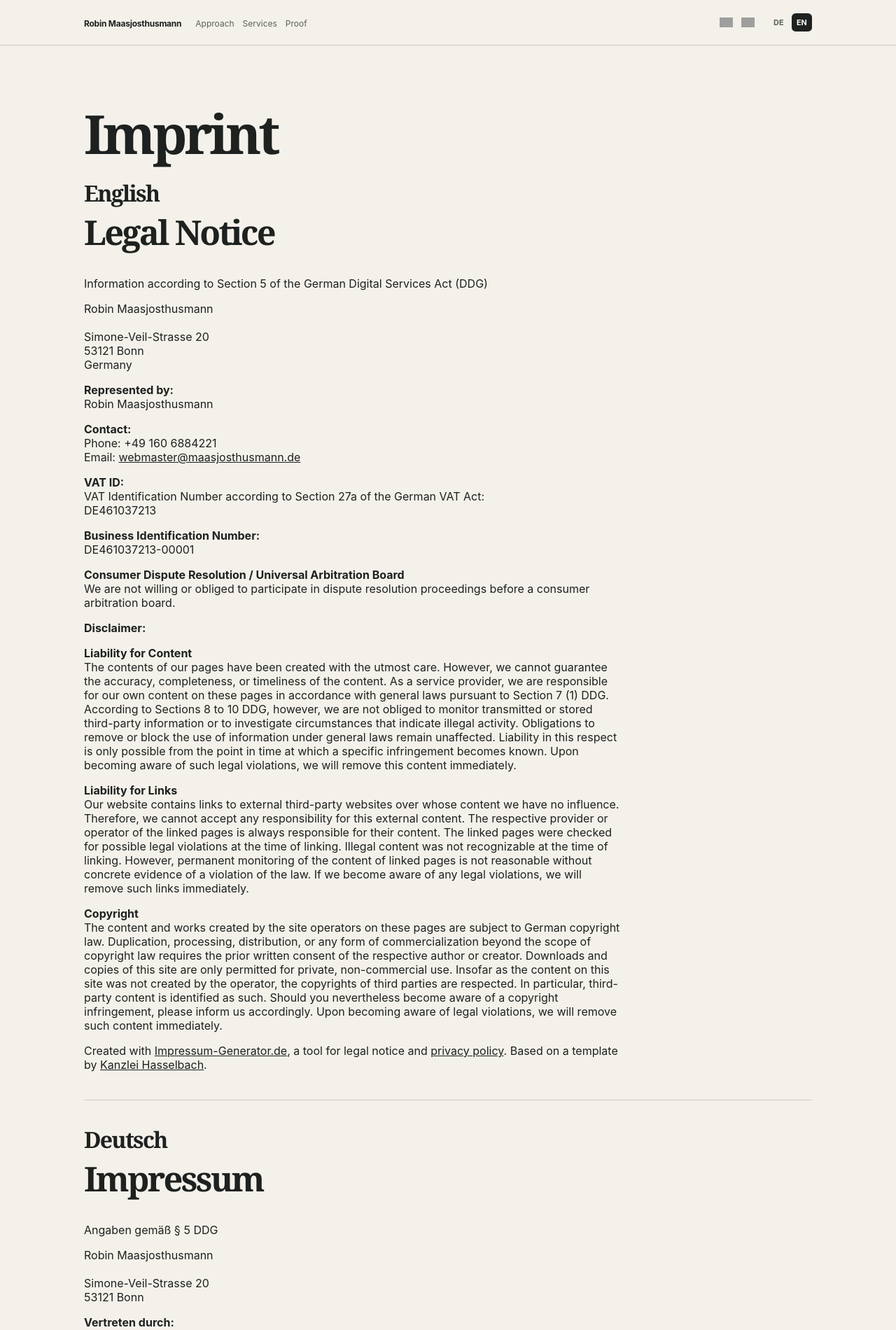
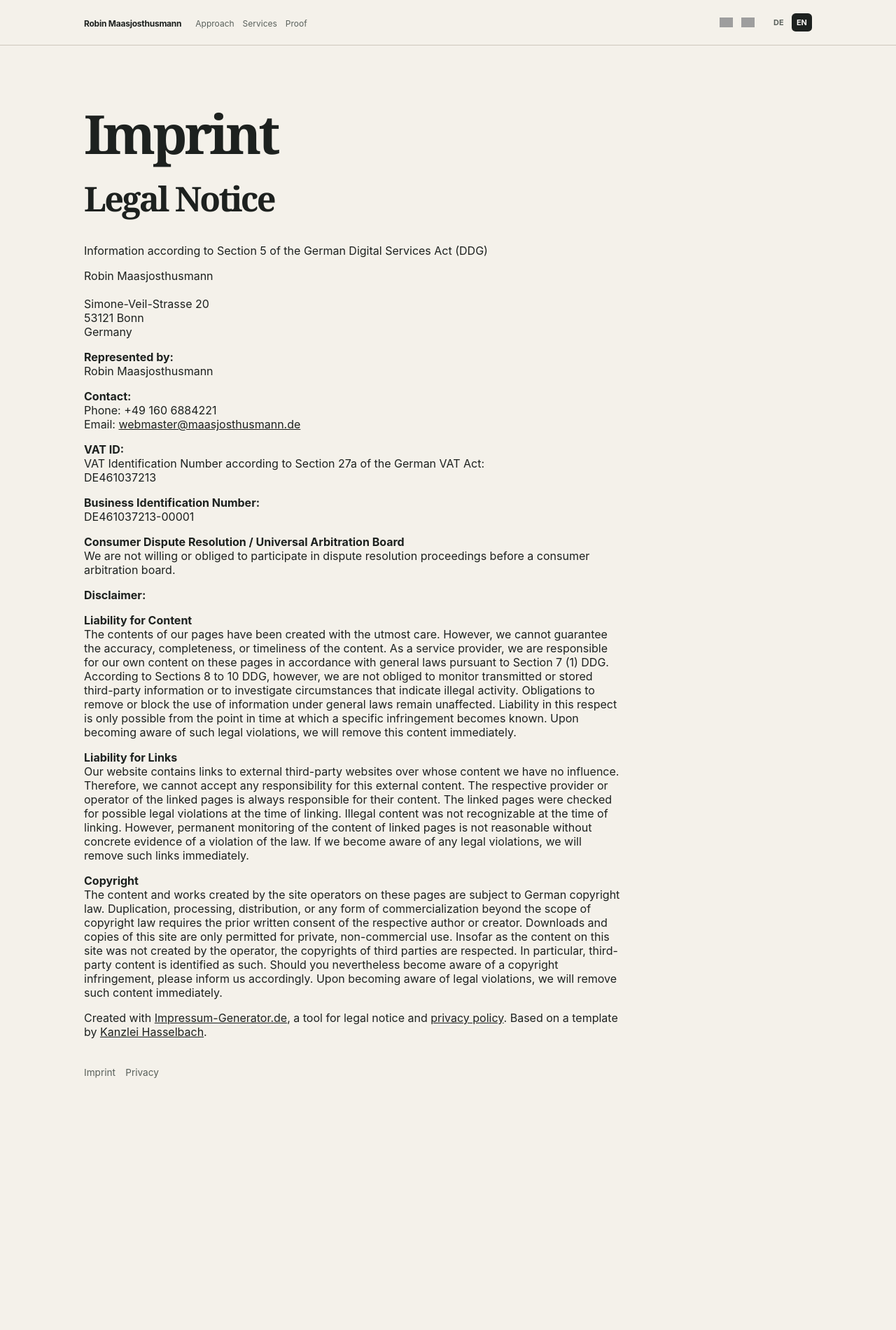
Before and after one commit to RobinMaas95/maasjosthusmann.de, a SvelteKit app: page /impressum in a window 1280 px wide. Shown: the top 1900 px of the page at 70% size. After the commit the page ends 1628 px from the top, so only its background shows below. Built offline with nearby package versions, Linux system fonts and the light colour scheme; grey boxes are pictures that could not be loaded.

Commit message:
feat: show legal pages in active language only

```diff
--- a/src/routes/impressum/+page.svelte
+++ b/src/routes/impressum/+page.svelte
@@ -15,15 +15,11 @@
 	<h1>{content.legal.imprint}</h1>
 
 	<section class="legal-section">
-		<h2>English</h2>
-		{@html impressumEn}
-	</section>
-
-	<hr />
-
-	<section class="legal-section">
-		<h2>Deutsch</h2>
-		{@html impressumDe}
+		{#if $language === 'de'}
+			{@html impressumDe}
+		{:else}
+			{@html impressumEn}
+		{/if}
 	</section>
 
 	<footer class="legal-footer">
@@ -36,8 +32,6 @@
 	.legal-page { padding-bottom: 5.5rem; padding-top: 5.5rem; }
 	.legal-page h1 { margin-bottom: 2rem; }
 	:global(.legal-section p) { margin: 0 0 1rem; max-width: 48rem; }
-	.legal-section h2 { font-size: clamp(1.4rem, 3vw, 2rem); margin-top: 0; margin-bottom: 1rem; }
-	.legal-page hr { margin: 2.5rem 0; border: 0; border-top: 1px solid var(--line); }
 	.legal-footer { display: flex; flex-wrap: wrap; gap: 0.9rem; margin-top: 2.5rem; color: var(--muted); font-size: 0.85rem; }
 	.legal-footer a { color: var(--muted); text-decoration: none; }
 	.legal-footer a:hover { text-decoration: underline; text-underline-offset: 0.25em; }
--- a/src/routes/privacy/+page.svelte
+++ b/src/routes/privacy/+page.svelte
@@ -15,15 +15,11 @@
 	<h1>{content.legal.privacy}</h1>
 
 	<section class="legal-section">
-		<h2>English</h2>
-		{@html privacyEn}
-	</section>
-
-	<hr />
-
-	<section class="legal-section">
-		<h2>Deutsch</h2>
-		{@html privacyDe}
+		{#if $language === 'de'}
+			{@html privacyDe}
+		{:else}
+			{@html privacyEn}
+		{/if}
 	</section>
 
 	<footer class="legal-footer">
@@ -36,8 +32,6 @@
 	.legal-page { padding-bottom: 5.5rem; padding-top: 5.5rem; }
 	.legal-page h1 { margin-bottom: 2rem; }
 	:global(.legal-section p) { margin: 0 0 1rem; max-width: 48rem; }
-	.legal-section h2 { font-size: clamp(1.4rem, 3vw, 2rem); margin-top: 0; margin-bottom: 1rem; }
-	.legal-page hr { margin: 2.5rem 0; border: 0; border-top: 1px solid var(--line); }
 	.legal-footer { display: flex; flex-wrap: wrap; gap: 0.9rem; margin-top: 2.5rem; color: var(--muted); font-size: 0.85rem; }
 	.legal-footer a { color: var(--muted); text-decoration: none; }
 	.legal-footer a:hover { text-decoration: underline; text-underline-offset: 0.25em; }
```
